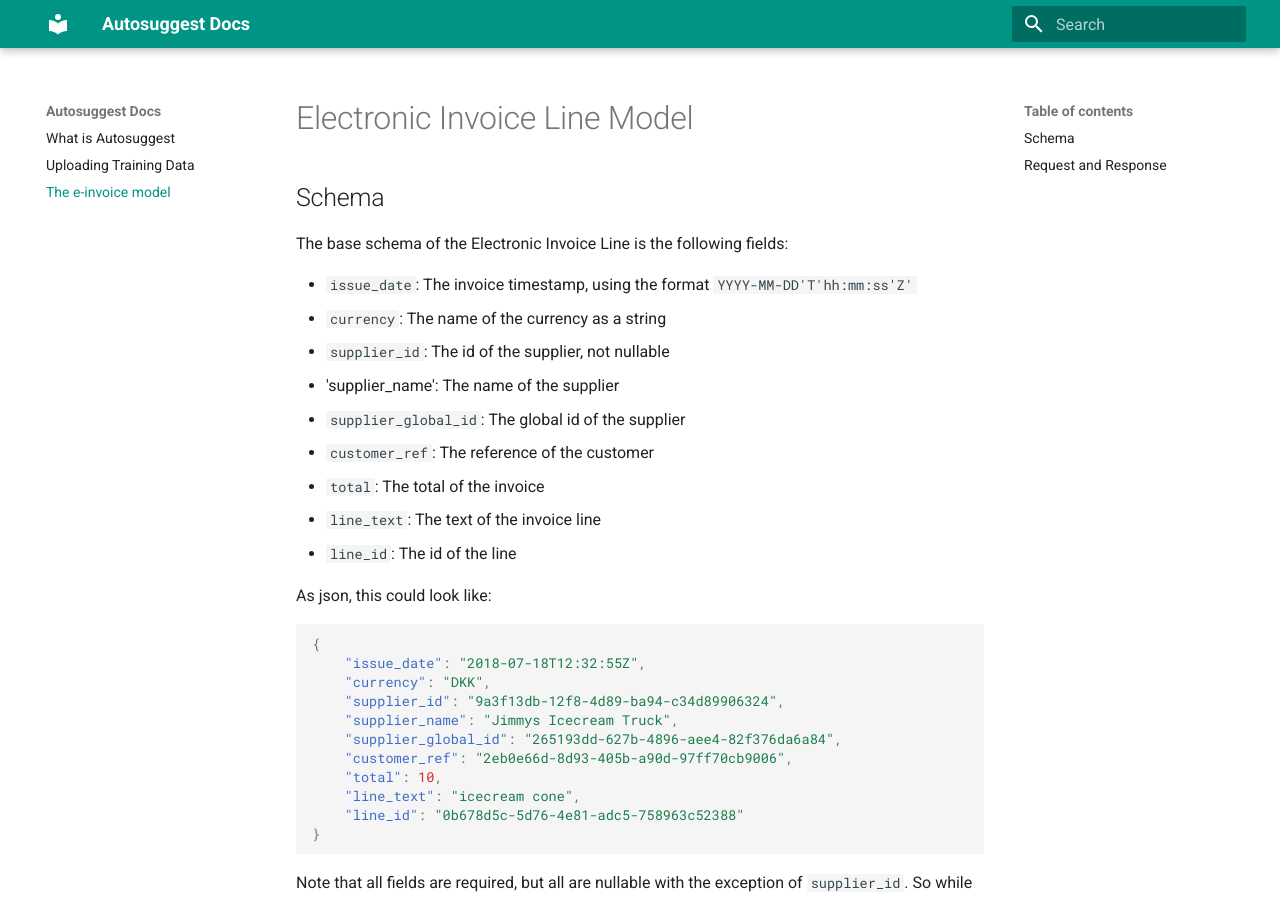
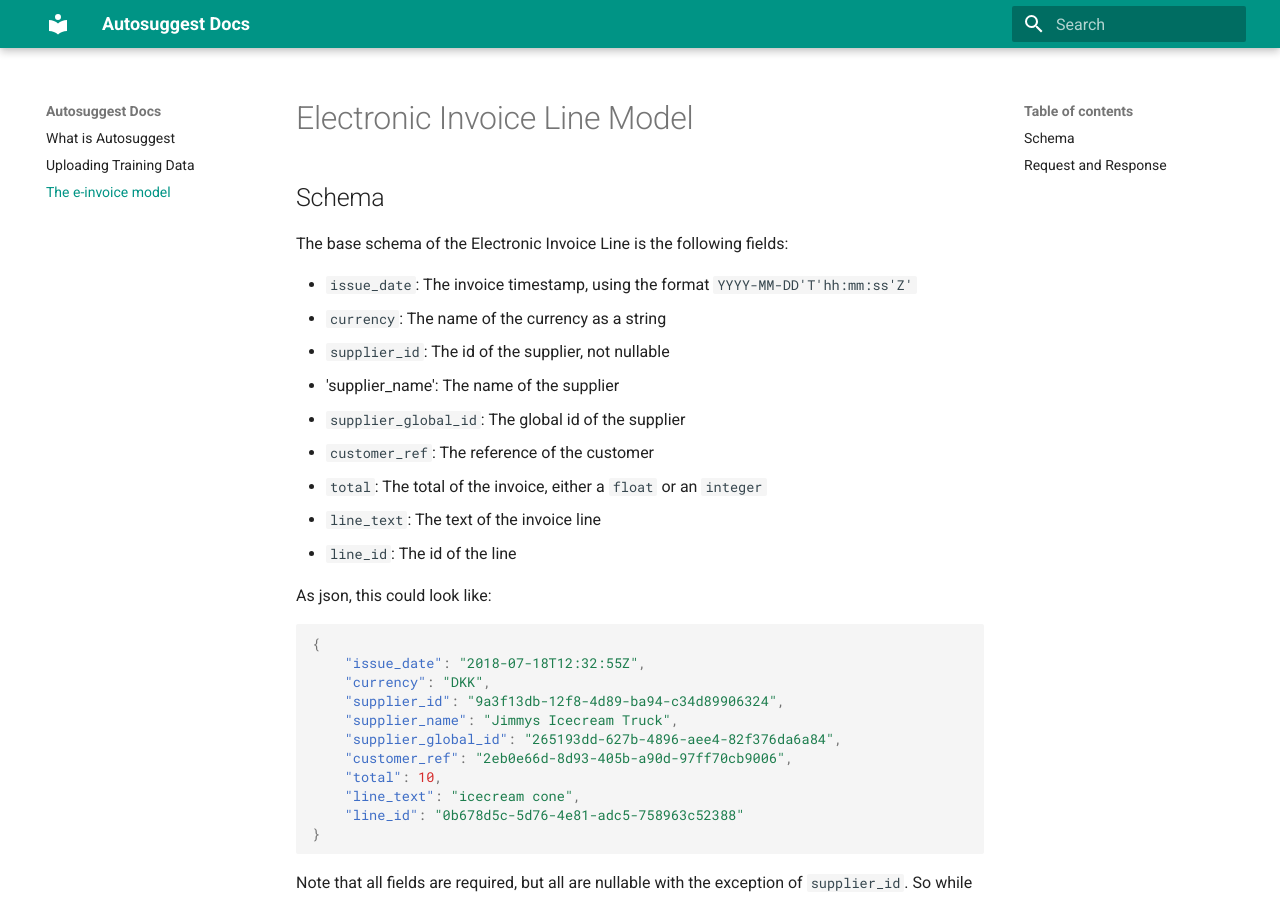
Before and after one commit to e-conomic/vml-docs, an MkDocs documentation site: the page built from docs/einvoice_model.md, in a window 1280 px wide and 900 px high. Built offline with MkDocs 1.6.1 and Material for MkDocs 9.7.7, drawn with Linux system fonts in a browser that asks for light colours; old or Windows-style settings are respelled for this version of MkDocs.

Commit message:
Specified the type of total

```diff
--- a/docs/einvoice_model.md
+++ b/docs/einvoice_model.md
@@ -14,7 +14,7 @@ The base schema of the Electronic Invoice Line is the following fields:
 - 'supplier_name': The name of the supplier
 - `supplier_global_id`: The global id of the supplier
 - `customer_ref`: The reference of the customer
-- `total`: The total of the invoice
+- `total`: The total of the invoice, either a `float` or an `integer`
 - `line_text`: The text of the invoice line
 - `line_id`: The id of the line
 
```
